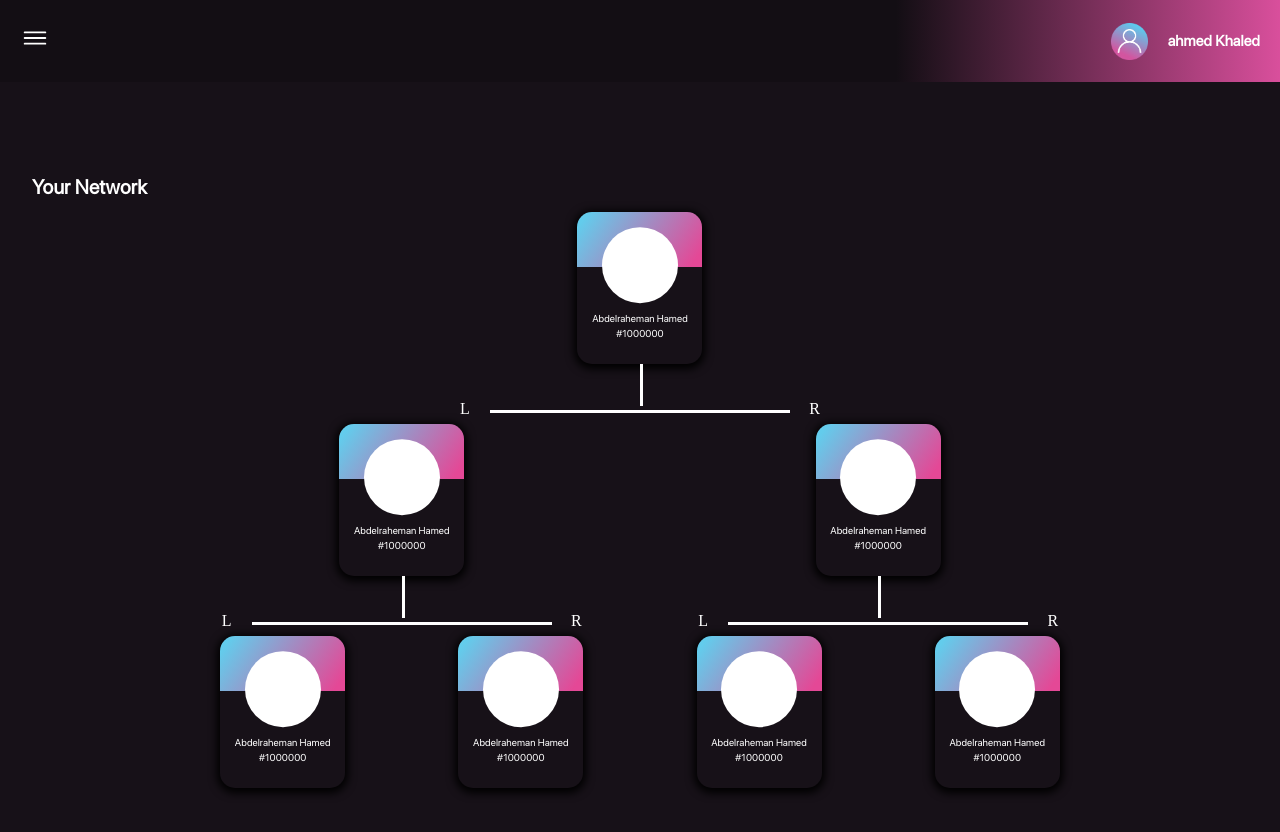
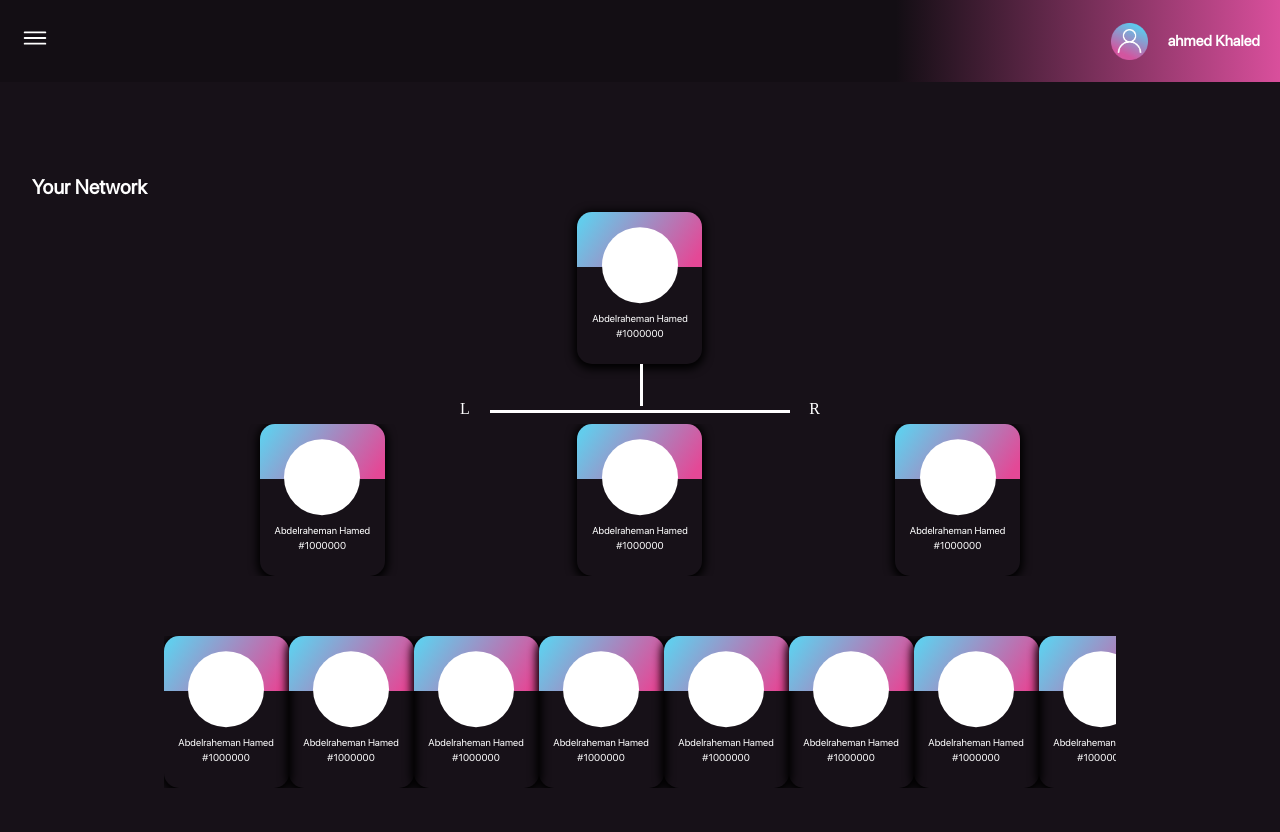
Before and after one commit to karim40188/smart_business, a React (Vite) app: page /network in a window 1280 px wide. Shown: the top 832 px of the page. Built offline with nearby package versions, Linux system fonts and the light colour scheme.

Commit message:
some edit

```diff
--- a/src/Components/Pages/Network.jsx
+++ b/src/Components/Pages/Network.jsx
@@ -74,7 +74,7 @@ function Network() {
           />
           <Box
             sx={{
-              width: {xs:'100%',md:"300px"},
+              width: { xs: "100%", md: "300px" },
               height: "3px",
               backgroundColor: "#fff",
               position: "absolute",
@@ -85,15 +85,15 @@ function Network() {
               transform: "translateX(-50%)",
               "&::after": {
                 content: "'R'",
-                position:'absolute',
-                right:'-30px',
-                top:'-10px'
+                position: "absolute",
+                right: "-30px",
+                top: "-10px",
               },
               "&::before": {
                 content: "'L'",
-                position:'absolute',
-                left:'-30px',
-                top:'-10px'
+                position: "absolute",
+                left: "-30px",
+                top: "-10px",
               },
             }}
           />
@@ -101,9 +101,30 @@ function Network() {
 
         {/* second level */}
         <Box
-          sx={{ display: "flex", justifyContent: "space-around", mt: "60px" }}
+          sx={{
+            display: "flex",
+            justifyContent: "space-around",
+            mt: "60px",
+            overflowX: "auto",
+            overflowY: "hidden",
+
+            "&::-webkit-scrollbar": {
+              height: "8px",
+            },
+            "&::-webkit-scrollbar-thumb": {
+              backgroundColor: "#888",
+              borderRadius: "10px",
+            },
+            "&::-webkit-scrollbar-thumb:hover": {
+              backgroundColor: "#555",
+            },
+            "&::-webkit-scrollbar-track": {
+              backgroundColor: "#f1f1f1",
+              borderRadius: "10px",
+            },
+          }}
         >
-          {[1, 2].map((_, index) => {
+          {[1, 2, 3].map((_, index) => {
             return (
               <Box
                 key={index}
@@ -163,7 +184,7 @@ function Network() {
                 />
                 <Box
                   sx={{
-              width: {xs:'100%',md:"300px"},
+                    width: { xs: "100%", md: "300px" },
                     height: "3px",
                     backgroundColor: "#fff",
                     position: "absolute",
@@ -174,15 +195,15 @@ function Network() {
                     transform: "translateX(-50%)",
                     "&::after": {
                       content: "'R'",
-                position:'absolute',
-                right:'-30px',
-                top:'-10px'
+                      position: "absolute",
+                      right: "-30px",
+                      top: "-10px",
                     },
                     "&::before": {
                       content: "'L'",
-                position:'absolute',
-                left:'-30px',
-                top:'-10px'
+                      position: "absolute",
+                      left: "-30px",
+                      top: "-10px",
                     },
                   }}
                 />
@@ -193,9 +214,30 @@ function Network() {
 
         {/* thirt level */}
         <Box
-          sx={{ display: "flex", justifyContent: "space-around", mt: "60px" ,flexWrap:'wrap'}}
+          sx={{
+            display: "flex",
+            justifyContent: "space-around",
+            mt: "60px",
+            overflowX: "auto",
+            overflowY: "hidden",
+
+            "&::-webkit-scrollbar": {
+              height: "8px",
+            },
+            "&::-webkit-scrollbar-thumb": {
+              backgroundColor: "#888",
+              borderRadius: "10px",
+            },
+            "&::-webkit-scrollbar-thumb:hover": {
+              backgroundColor: "#555",
+            },
+            "&::-webkit-scrollbar-track": {
+              backgroundColor: "#f1f1f1",
+              borderRadius: "10px",
+            },
+          }}
         >
-          {[1, 2, 3, 4].map((_, index) => {
+          {[1, 2, 3, 4,5,6,7,8].map((_, index) => {
             return (
               <Box
                 key={index}
--- a/src/Components/Pages/Sidebar.jsx
+++ b/src/Components/Pages/Sidebar.jsx
@@ -34,7 +34,7 @@ function Sidebar() {
         flexDirection: "column",
         gap: "100px",
         alignItems: "center",
-        zIndex: "999",
+        zIndex: "99999",
         overflow: "hidden",
       }}
     >
```
Lines whose indentation alone changed are shown as unchanged.
